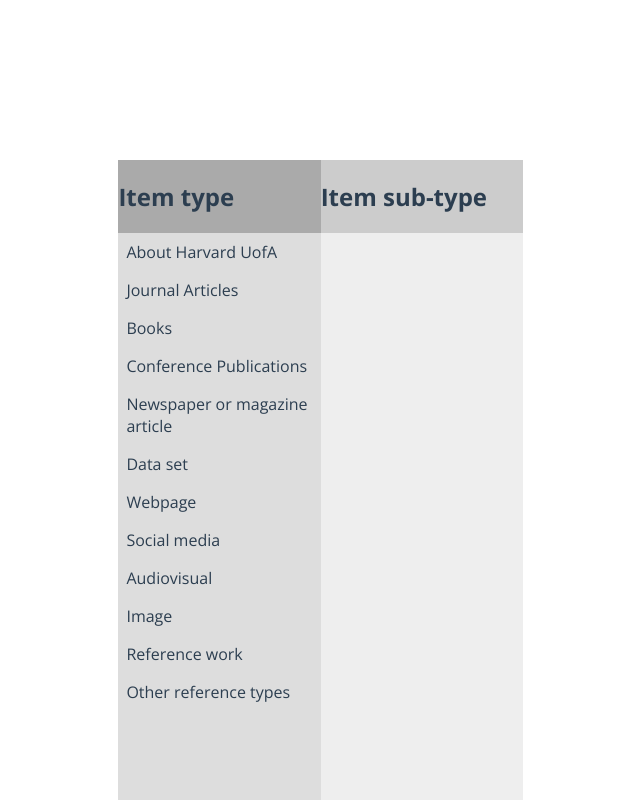
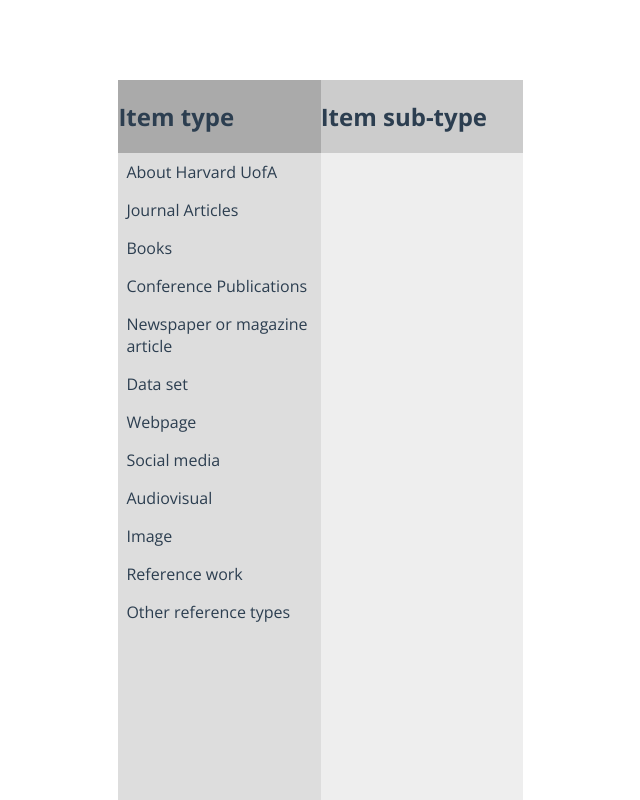
Before and after one commit to UAMediaProd/referencing-guide, a Vue app: page / in a window 1280 px wide. Shown: the top 800 px of the page, without its empty margins (32-672 px from the left). Built offline with nearby package versions, Linux system fonts and the light colour scheme.

Commit message:
Small style tweaks

```diff
--- a/src/App.vue
+++ b/src/App.vue
@@ -21,7 +21,7 @@
       <div v-for="(refSection, index) in level1Select.sections"
         v-bind:key="index">
         <!-- sub-heading -->
-        <div>
+
 
             <div
               v-for="(value, key) in refSection"
@@ -33,7 +33,7 @@
               {{ key }}
             </div>
 
-        </div>
+
       </div>
 
         <!-- show things -->
@@ -116,7 +116,7 @@ export default {
   -webkit-font-smoothing: antialiased;
   -moz-osx-font-smoothing: grayscale;
   color: #2c3e50;
-  margin-top: 10em;
+  margin-top: 5em;
   max-width: 80%;
   margin-left: auto;
   margin-right: auto;
--- a/src/assets/refs.json
+++ b/src/assets/refs.json
@@ -9,8 +9,6 @@
     "ID": "Journal Articles",
     "sections": [{
         "Print/from UofA database": "<p><strong>Required information and layout</strong></p><div class='example'><p>Author’s family name, Initial(s) year of publication, ‘Title in single quotes’, <em>Journal Title in Italics</em>, vol. ##, (volume number) no. #, (issue number) pp. #-# (page numbers the article covers).</p></div> <p><strong>Reference list</strong></p><div class='example'><p>Habel, C 2009, 'Academic self-efficacy in ALL: capacity-building through self-belief', <em>Journal of Academic Language and Learning</em>, vol. 3, no. 2, pp. 94-104.</p></div><p><strong>In text</strong></p> <p><span class='textExample'>(Habel 2009)</span></p><p>This applies to both print articles and electronic articles accessed via a Library subscription. It is no longer necessary to include information such as “Online”, a URL, or a database name. This is because in many subjects electronic articles are the norm; any URL provided for a library-accessed database will include the University Library proxy and will not help your reader access the article; and the contents of databases can change.</p>",
-
-
         "From web (freely available from an e-journal's website": "<p>D</p>",
         "With DOI (Digital Object Identifier":"<p>E</p>",
         "In press/advance online publication":"",
```
